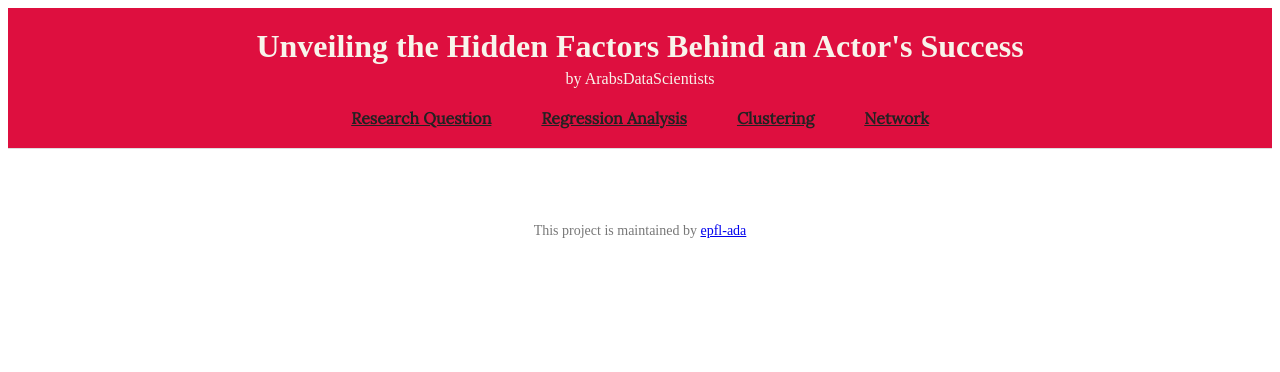
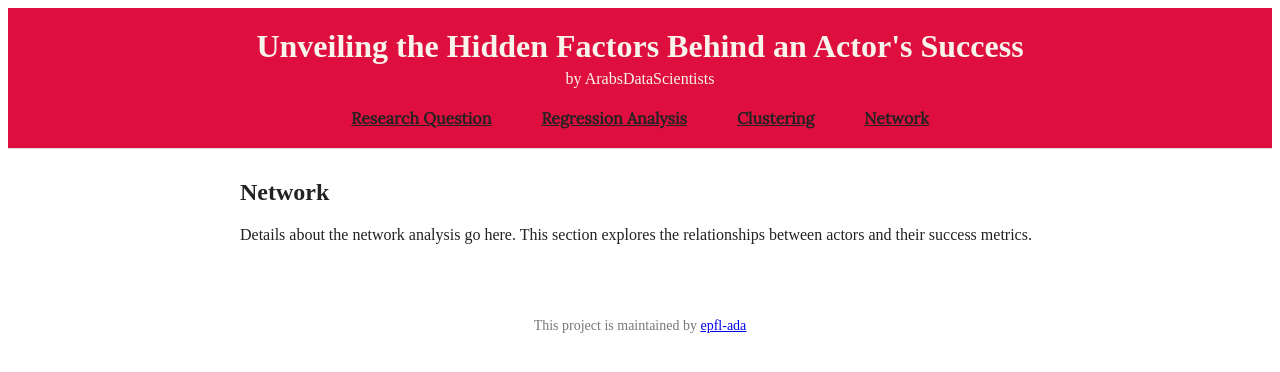
Before and after one commit to epfl-ada/ada-2024-project-arabsdatascientists2024, a Jekyll site: the page built from README.md, in a window 1280 px wide. Shown: the top 372 px of the page. Built offline with Jekyll 4.4.1, drawn with Linux system fonts in a browser that asks for light colours; our own code applies the rules of GitHub Pages for plain Markdown files.

Commit message:
Update network.md

```diff
--- a/network.md
+++ b/network.md
@@ -1,5 +1,7 @@
 ---
-layout: default
-title: Research Question
-permalink: /network/
+layout: section
+id: network
+title: Network
 ---
+
+Details about the network analysis go here. This section explores the relationships between actors and their success metrics.
```
